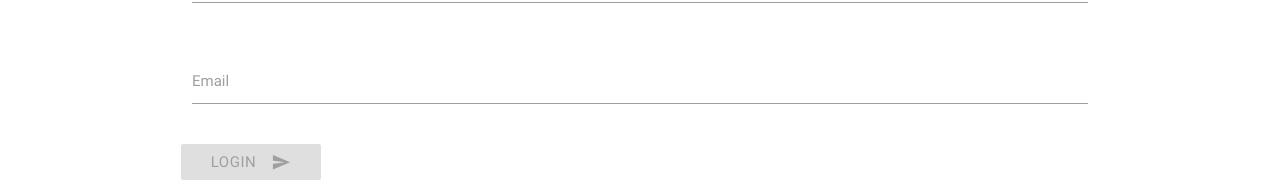
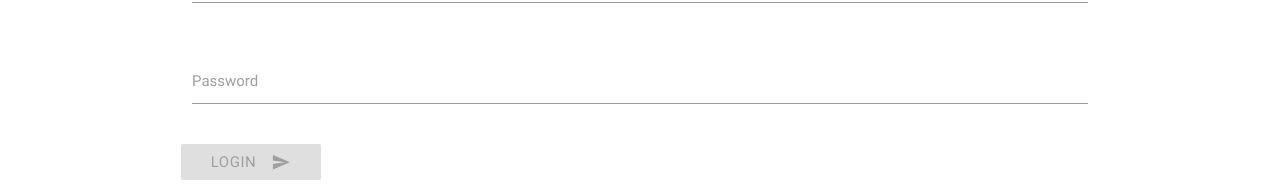
Before and after one commit to loiane/angular2-crud-auth-routing, an Angular app: page /signin in a window 1280 px wide. Shown: the part 171-357 px from the top of the page. Built offline with nearby package versions, Linux system fonts and the light colour scheme.

Commit message:
fixed login form labels

```diff
--- a/src/app/signin/signin.component.html
+++ b/src/app/signin/signin.component.html
@@ -17,9 +17,9 @@
         <input id="password" type="password" class="validate"
                formControlName="password"
                [class.invalid]="form.controls['password'].touched && !form.controls['password'].valid">
-        <label for="email"
-               data-error="Sencha obrigatória">
-          Email
+        <label for="password"
+               data-error="Senha obrigatória">
+          Password
         </label>
       </div>
     </div>
```
